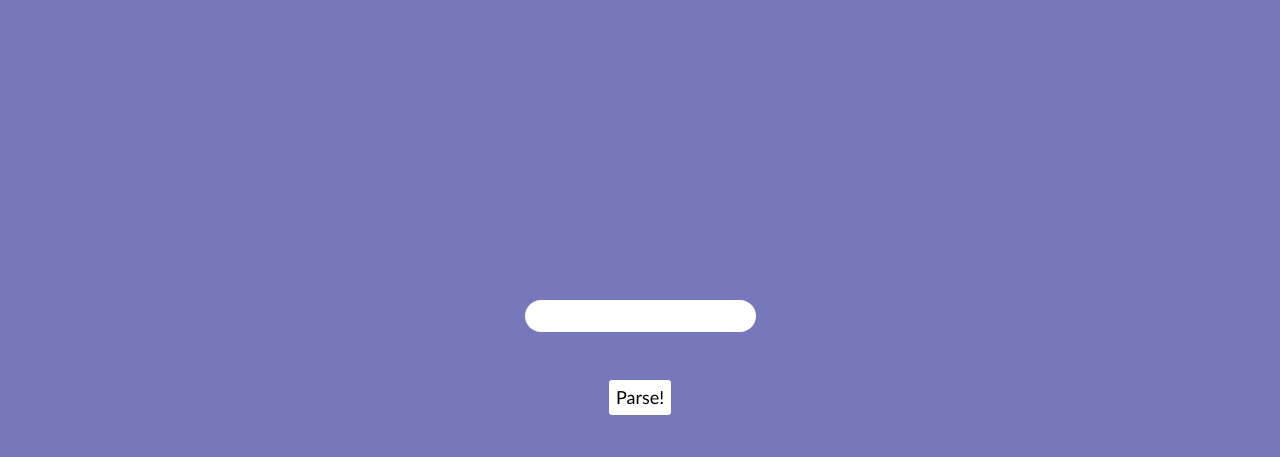
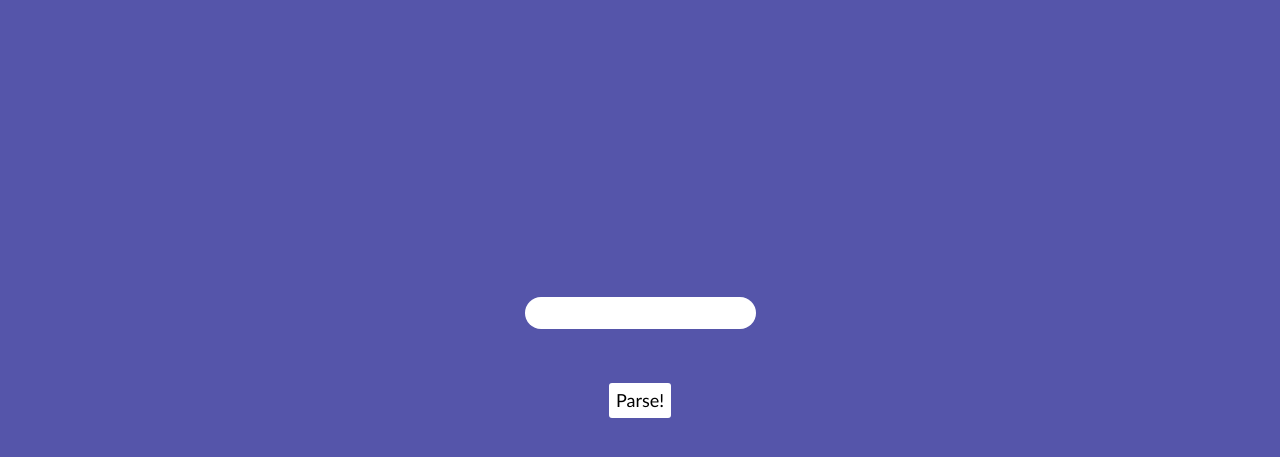
Before and after one commit to zalogon23/urlparserzarate, a plain HTML site: page index.html in a window 1280 px wide. Shown: the part 83-540 px from the top of the page. Drawn offline with Linux system fonts and the light colour scheme.

Commit message:
Url Parser for Rotunda Software by Gonzalo Zarate.

```diff
--- a/index.html
+++ b/index.html
@@ -14,8 +14,7 @@
   <header>
     <h1 class="heading">Url Parser</h1>
   </header>
-  <main class="container">
-    <div class="parser">
+  <main class="parser">
     <div class="fieldgroup">
       <input type="text" class="field" />
       <div class="helper"></div>
@@ -25,7 +24,6 @@
       <pre class="result"></pre>
       <button class="copy-button">Copy</button>
     </div>
-    </div>
   </main>
 </body>
 
--- a/style.css
+++ b/style.css
@@ -13,6 +13,12 @@
   --heading: 2.5rem;
 }
 
+body{
+  display: flex;
+  flex-direction: column;
+  min-height: 100vh;
+}
+
 .heading {
   font-size: var(--heading);
   display: flex;
@@ -26,16 +32,15 @@
 
 .parser {
   display: flex;
-  min-height: 90vh;
+  flex-grow: 1;
   flex-direction: column;
   align-items: center;
   justify-content: center;
-  gap: calc(var(--paragraph) * 2);
   padding: calc(var(--paragraph) * 1.5);
-  background: #77b;
+  background: #55a;
 }
 
-.fieldgroup{
+.fieldgroup {
   display: flex;
   flex-direction: column;
   align-items: center;
@@ -66,8 +71,9 @@
 
 .helper {
   font-size: var(--paragraph);
-  color: #c7a;
-  padding: calc(var(--paragraph) / 3);
+  color: #e9a;
+  padding-bottom: calc(var(--paragraph) * 2);
+  padding-top: var(--paragraph);
 }
 
 .hidden {
@@ -76,6 +82,7 @@
 
 .resultgroup {
   background: #0006;
+  margin-top: calc(var(--paragraph) * 2);
   padding: calc(var(--paragraph) * 2.8) calc(var(--paragraph) * 2);
   border-radius: calc(var(--paragraph) * 0.5);
   position: relative;
@@ -98,11 +105,13 @@
   cursor: pointer;
 }
 
-.copy-button, .parse-button{
+.copy-button,
+.parse-button {
   transition-property: transform;
   transition-duration: 200ms;
 }
 
-.copy-button:focus, .parse-button:focus{
+.copy-button:focus,
+.parse-button:focus {
   transform: scale(1.04);
 }
```
Lines whose indentation alone changed are shown as unchanged.
